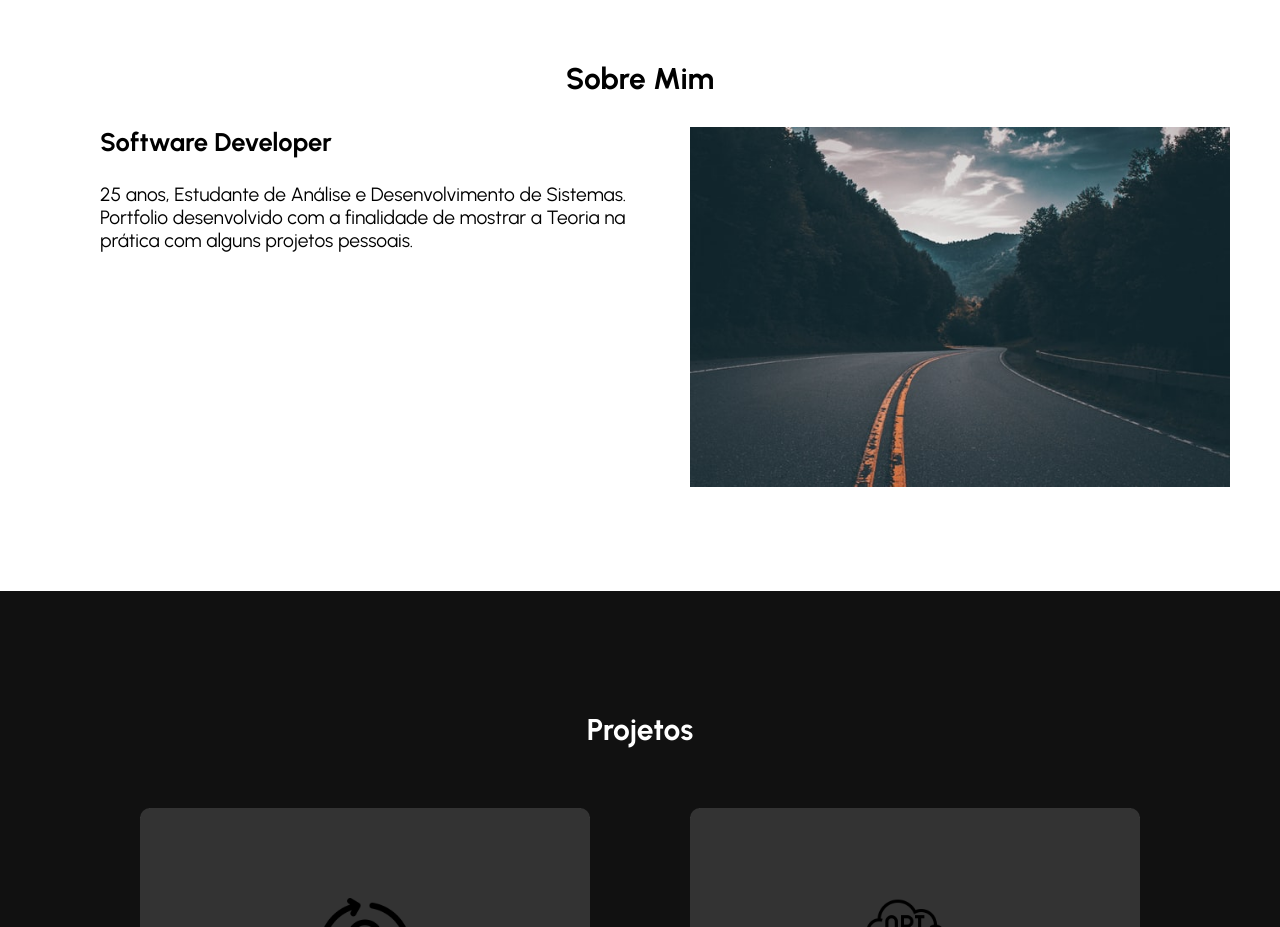
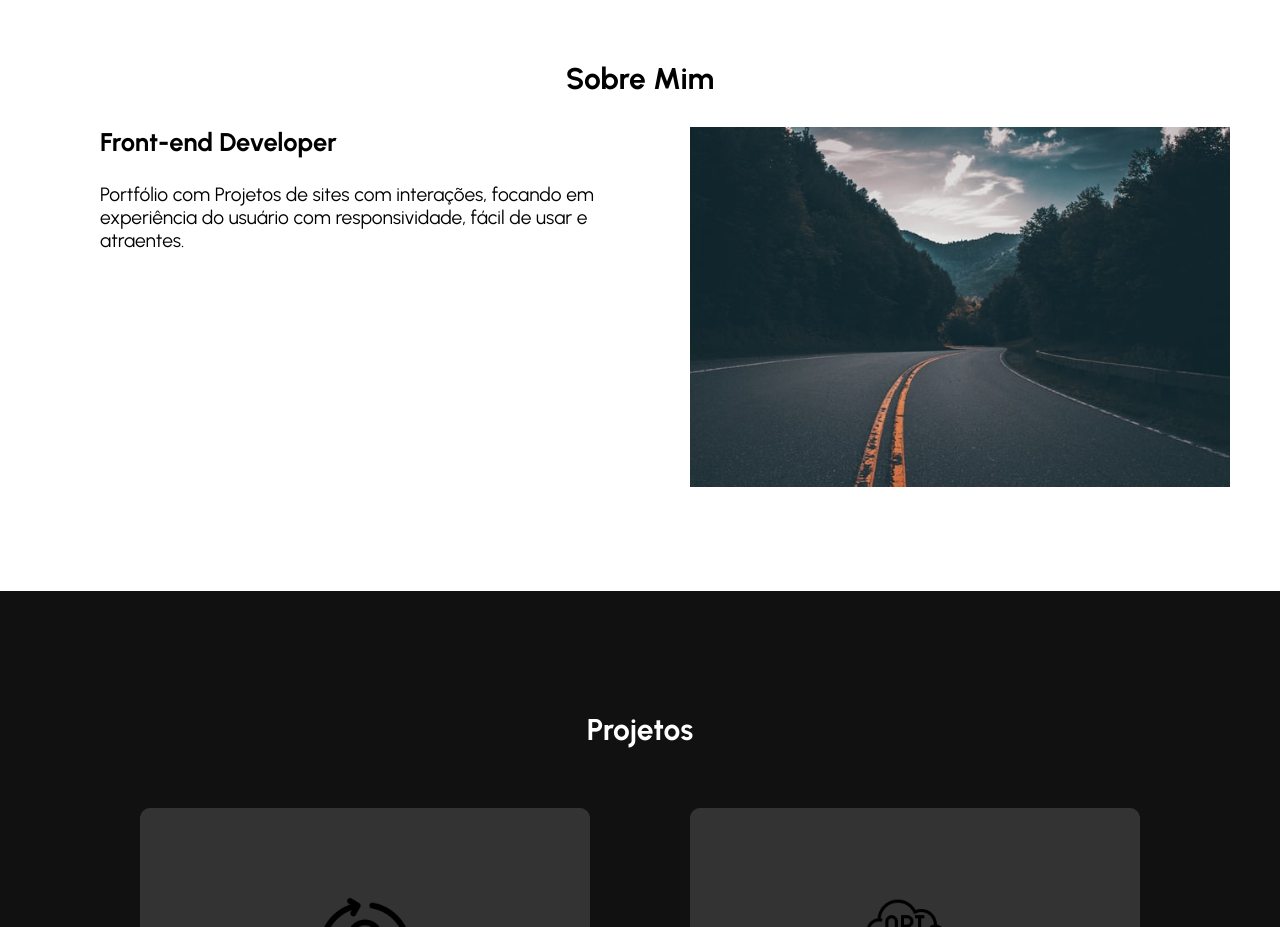
Before and after one commit to Jerfferson-Rodrigues/My-Portfolio, a plain HTML site: page index.html in a window 1280 px wide. Shown: the part 840-1767 px from the top of the page. Drawn offline with nearby package versions, Linux system fonts and the light colour scheme.

Commit message:
Update index.html

```diff
--- a/index.html
+++ b/index.html
@@ -35,8 +35,8 @@
         </div>
         <div class="content">
             <div class="contentBx w50">
-                <h3>Software Developer</h3>
-                <p>25 anos, Estudante de Análise e Desenvolvimento de Sistemas. Portfolio desenvolvido com a finalidade de mostrar a Teoria na prática com alguns projetos pessoais.</p>
+                <h3>Front-end Developer</h3>
+                <p>Portfólio com Projetos de sites com interações, focando em experiência do usuário com responsividade, fácil de usar e atraentes.</p>
             </div>
             <div class="w50">
                 <img src="image/road.jpg">
```
